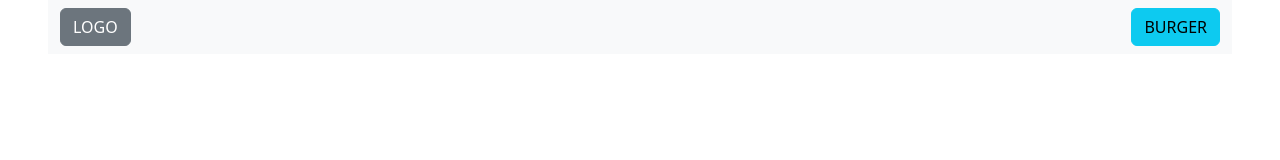
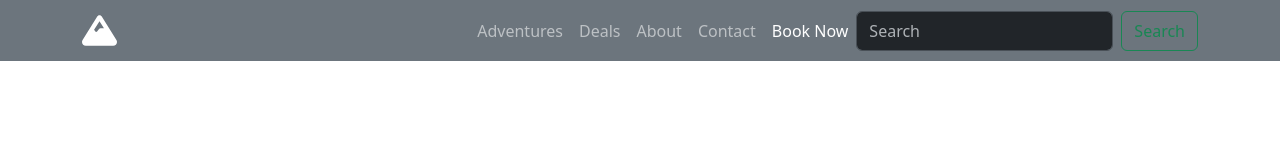
Before and after one commit to haml0018/bootstrapheader-scotthamlin, a plain HTML site: page index.html in a window 1280 px wide. Drawn offline with nearby package versions, Linux system fonts and the light colour scheme.

Commit message:
Header Done

```diff
--- a/index.html
+++ b/index.html
@@ -8,21 +8,77 @@
   </head>
 
   <body>
-    <header class="px-5">
-        <nav class="navbar bg-body-tertiary">
+    <header class="px-5 bg-secondary">
+        <!-- <nav class="navbar bg-body-tertiary">
             <div class="container-fluid">
-              <!-- <a class="navbar-brand">Navbar</a>
-              <form class="d-flex" role="search">
-                <input class="form-control me-2" type="search" placeholder="Search" aria-label="Search">
-                <button class="btn btn-outline-success" type="submit">Search</button>
-              </form> -->
-              <button class="btn btn-secondary" type="button">LOGO</button>
-              <button class="btn btn-info" type="button">BURGER</button>
+
+                <a type="button" class="icon-link" href="#">
+                    <svg class="bi" aria-hidden="true"></svg>
+                    HOME
+                </a>
+
+                <div class="btn-group dropstart">
+                    <button type="button" class="btn btn-info dropdown-toggle" data-bs-toggle="dropdown" aria-expanded="false">
+                    Menu
+                    </button>
+                    <ul class="dropdown-menu">
+                    <li><a class="dropdown-item" type="button">Adventures</a></li>
+                    <li><a class="dropdown-item" type="button">Deals</a></li>
+                    <li><a class="dropdown-item" type="button">About</a></li>
+                    <li><a class="dropdown-item" type="button">Contact</a></li>
+                    <li><a class="dropdown-item active" type="button">Book Now</a></li>
+                    <li><a class="dropdown-item" type="button">Search</a></li>
+                    </ul>
+                </div>
+
+            </div>
+          </nav> -->
+
+          <nav class="navbar navbar-expand-lg" data-bs-theme="dark">
+            <div class="container">
+              <a class="navbar-brand" href="#">
+                <svg class="logo" width="35" xmlns="http://www.w3.org/2000/svg" viewBox="0 0 512 512"><!--!Font Awesome Free 6.6.0 by @fontawesome - https://fontawesome.com License - https://fontawesome.com/license/free Copyright 2024 Fonticons, Inc.--><path style="fill: white;" d="M256 32c12.5 0 24.1 6.4 30.8 17L503.4 394.4c5.6 8.9 8.6 19.2 8.6 29.7c0 30.9-25 55.9-55.9 55.9L55.9 480C25 480 0 455 0 424.1c0-10.5 3-20.8 8.6-29.7L225.2 49c6.6-10.6 18.3-17 30.8-17zm65 192L256 120.4 176.9 246.5l18.3 24.4c6.4 8.5 19.2 8.5 25.6 0l25.6-34.1c6-8.1 15.5-12.8 25.6-12.8l49 0z"/></svg>
+              </a>
+              <button class="navbar-toggler" type="button" data-bs-toggle="collapse" data-bs-target="#navbarNavAltMarkup" aria-controls="navbarNavAltMarkup" aria-expanded="false" aria-label="Toggle navigation">
+                <span class="navbar-toggler-icon"></span>
+              </button>
+              <div class="collapse navbar-collapse" id="navbarNavAltMarkup">
+                <div class="navbar-nav ms-auto">
+                  <a class="nav-link" href="#">Adventures</a>
+                  <a class="nav-link" href="#">Deals</a>
+                  <a class="nav-link" href="#">About</a>
+                  <a class="nav-link" href="#">Contact</a>
+                  <a class="nav-link active" aria-current="page" href="#">Book Now</a>
+                  <form class="d-flex" role="search">
+                    <input class="form-control me-2" type="search" placeholder="Search" aria-label="Search">
+                    <button class="btn btn-outline-success" type="submit">Search</button>
+                  </form>
+                </div>
+              </div>
             </div>
           </nav>
     </header>
 
+    <hero>
+
+    </hero>
 
     <script src="https://cdn.jsdelivr.net/npm/bootstrap@5.3.3/dist/js/bootstrap.bundle.min.js" integrity="sha384-YvpcrYf0tY3lHB60NNkmXc5s9fDVZLESaAA55NDzOxhy9GkcIdslK1eN7N6jIeHz" crossorigin="anonymous"></script>
   </body>
 </html>
+
+
+
+
+
+
+
+
+
+
+
+        <!-- <a class="navbar-brand">Navbar</a>
+              <form class="d-flex" role="search">
+                <input class="form-control me-2" type="search" placeholder="Search" aria-label="Search">
+                <button class="btn btn-outline-success" type="submit">Search</button>
+             </form> -->
```
